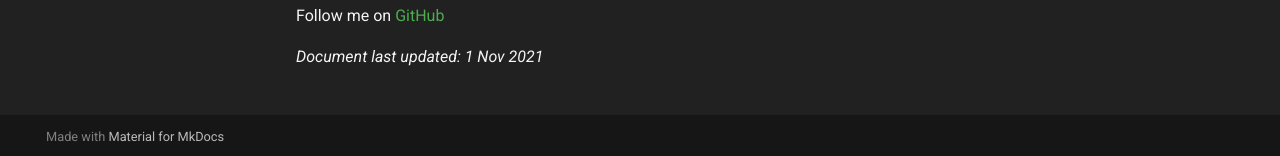
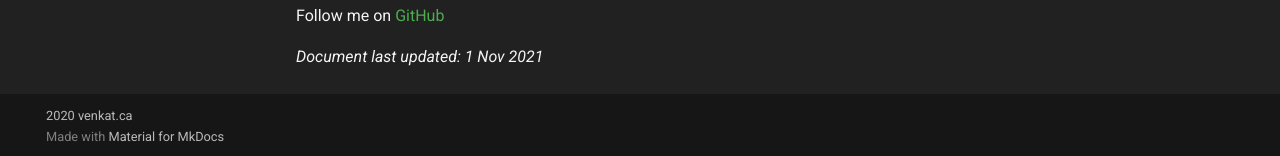
Before and after one commit to torvenkat/hadocs, an MkDocs documentation site: the page built from docs/README.md, in a window 1280 px wide and 1115 px high. Shown: the part 956-1112 px from the top of the window. Built offline with MkDocs 1.6.1 and Material for MkDocs 9.7.7, drawn with Linux system fonts in a browser that asks for light colours; comment, search, counter and statistics services are not loaded.

Commit message:
Update mkdocs.yml

```diff
--- a/mkdocs.yml
+++ b/mkdocs.yml
@@ -1,6 +1,8 @@
 site_name: Home Assistant
 site_description: 'Home Assistant Configuration'
 site_author: 'Venkat Venkataramanan'
+copyright: 2020 venkat.ca
+site_url: https://torvenkat.github.io/hadoc
 docs_dir: docs/
 repo_name: 'torvenkat/hadocs'
 repo_url: 'https://github.com/torvenkat/hadocs'
```
